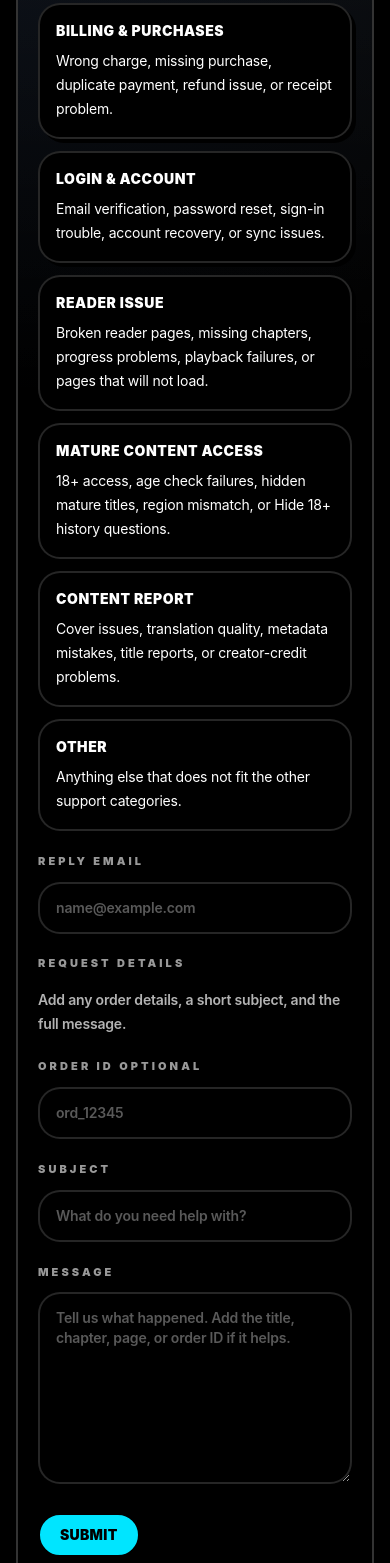
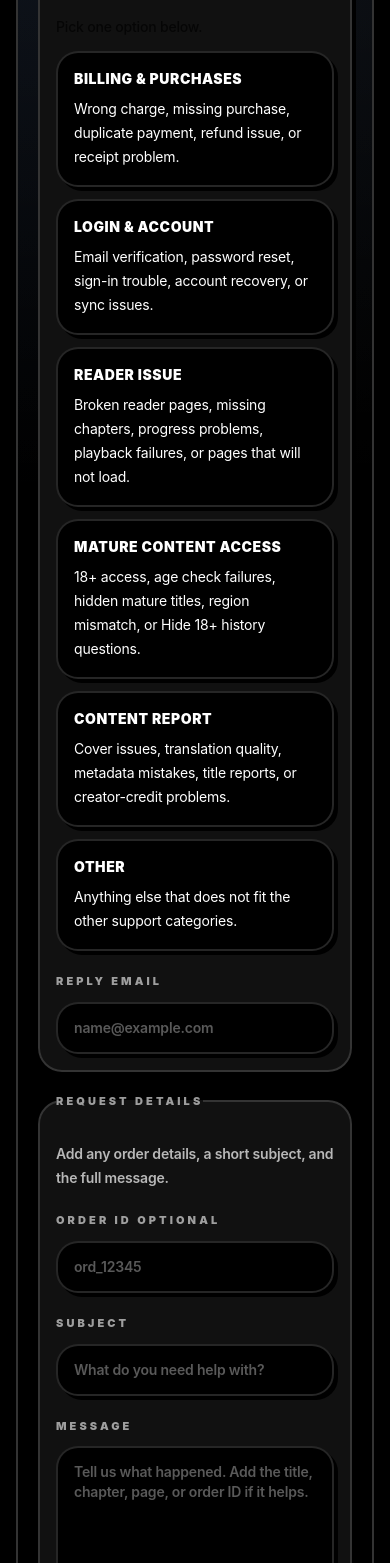
Before and after one commit to zhanyissdsinggg/comics, a Next.js app in the folder frontend/: page /support in a window 390 px wide. Shown: the part 1224-2787 px from the top of the page. Built offline with nearby package versions, Linux system fonts and the light colour scheme; no server answers.

Commit message:
Polish support and creators accessibility

```diff
--- a/frontend/components/creators/CreatorsHubPage.jsx
+++ b/frontend/components/creators/CreatorsHubPage.jsx
@@ -209,6 +209,9 @@ function CreatorCard({ creator }) {
   );
 }
 
+const creatorFilterChipClass =
+  "rounded-full border-2 px-4 py-2 text-sm font-black uppercase tracking-[0.04em] shadow-[3px_3px_0px_0px_rgba(0,0,0,1)] transition-transform duration-150";
+
 function CreatorsHubSkeleton() {
   return (
     <main className="min-h-screen overflow-hidden bg-black text-white">
@@ -352,8 +355,8 @@ export default function CreatorsHubPage({
 
   const filterButtonClass = (active) =>
     active
-      ? "rounded-full border-2 border-black bg-[#FFE500] px-4 py-2 text-sm font-black uppercase tracking-[0.04em] text-black shadow-[3px_3px_0px_0px_rgba(0,0,0,1)]"
-      : "rounded-full border-2 border-white/15 bg-black px-4 py-2 text-sm font-black uppercase tracking-[0.04em] text-white shadow-[3px_3px_0px_0px_rgba(0,0,0,1)] transition-transform duration-150 hover:translate-x-0.5 hover:translate-y-0.5 hover:border-white/30";
+      ? `${creatorFilterChipClass} border-black bg-[#FFE500] text-black`
+      : `${creatorFilterChipClass} border-white/15 bg-black text-white hover:translate-x-0.5 hover:translate-y-0.5 hover:border-white/30`;
 
   if (loading) {
     return <CreatorsHubSkeleton />;
@@ -446,6 +449,7 @@ export default function CreatorsHubPage({
               <div
                 role="group"
                 aria-label="Creator type filters"
+                aria-controls="creator-results-grid"
                 className="flex flex-wrap gap-2"
               >
                 {roleFilters.map((item) => (
@@ -453,6 +457,7 @@ export default function CreatorsHubPage({
                     key={item.id}
                     type="button"
                     onClick={() => setActiveRole(item.id)}
+                    aria-pressed={activeRole === item.id}
                     className={filterButtonClass(activeRole === item.id)}
                   >
                     {item.label}
@@ -470,11 +475,13 @@ export default function CreatorsHubPage({
               <div
                 role="group"
                 aria-label="Creator genre filters"
+                aria-controls="creator-results-grid"
                 className="flex flex-wrap gap-2"
               >
                 <button
                   type="button"
                   onClick={() => setActiveGenre("All")}
+                  aria-pressed={activeGenre === "All"}
                   className={filterButtonClass(activeGenre === "All")}
                 >
                   All
@@ -484,6 +491,7 @@ export default function CreatorsHubPage({
                     key={genre}
                     type="button"
                     onClick={() => setActiveGenre(genre)}
+                    aria-pressed={activeGenre === genre}
                     className={filterButtonClass(activeGenre === genre)}
                   >
                     {genre}
@@ -544,7 +552,10 @@ export default function CreatorsHubPage({
               </p>
             </div>
 
-            <div className="grid gap-4 md:grid-cols-2 xl:grid-cols-3">
+            <div
+              id="creator-results-grid"
+              className="grid gap-4 md:grid-cols-2 xl:grid-cols-3"
+            >
               {filteredCreators.map((creator) => (
                 <CreatorCard key={creator.slug} creator={creator} />
               ))}
--- a/frontend/components/support/SupportPage.jsx
+++ b/frontend/components/support/SupportPage.jsx
@@ -360,6 +360,8 @@ export default function SupportPage() {
   const primaryButtonClass = `${storefrontPrimaryButtonClass} disabled:cursor-not-allowed disabled:opacity-60`;
   const topicCardClass =
     "rounded-[22px] border-2 bg-black p-4 text-left shadow-[4px_4px_0px_0px_rgba(0,0,0,1)] transition-transform duration-150 hover:translate-x-0.5 hover:translate-y-0.5";
+  const supportSectionCardClass =
+    "rounded-[24px] border-2 border-white/15 bg-[#111111] p-4 shadow-[4px_4px_0px_0px_rgba(0,0,0,1)]";
   const supportHeroStats = [
     {
       label: "Replies",
@@ -494,7 +496,7 @@ export default function SupportPage() {
                 ) : null}
 
                 <fieldset
-                  className="space-y-4"
+                  className={`space-y-4 ${supportSectionCardClass}`}
                   aria-describedby="support-issue-details-copy"
                 >
                   <legend className={fieldLabelClass}>Issue details</legend>
@@ -506,19 +508,30 @@ export default function SupportPage() {
                   </p>
                   <div className="grid gap-4 sm:grid-cols-2">
                     <div className="sm:col-span-2">
+                      <div className="space-y-2">
                         <span className={fieldLabelClass}>Issue type</span>
+                        <p className="text-sm font-medium leading-6 text-white/62">
+                          Pick one option below.
+                        </p>
+                      </div>
                       <div
                         id="support-topic"
                         role="radiogroup"
                         aria-label="Issue type"
+                        aria-describedby="support-topic-help"
                         className="mt-3 grid gap-3 sm:grid-cols-2 xl:grid-cols-3"
                       >
+                        <p id="support-topic-help" className="sr-only">
+                          Choose one support topic. Each option includes a short description.
+                        </p>
+                        <ul className="contents">
                           {SUPPORT_TOPICS.map((preset) => {
                             const active = activeTopic === preset.id;
+                            const descriptionId = `support-topic-description-${preset.id}`;
                             return (
+                              <li key={preset.id} className="list-none">
                                 <label
-                              key={preset.id}
-                              className={`${topicCardClass} ${
+                                  className={`${topicCardClass} block ${
                                     active
                                       ? "border-[#00E5FF] text-white"
                                       : "border-white/15 text-white/72 hover:border-white/30"
@@ -529,6 +542,7 @@ export default function SupportPage() {
                                     name="support-topic"
                                     value={preset.id}
                                     checked={active}
+                                    aria-describedby={descriptionId}
                                     onChange={(event) => {
                                       const nextPreset = getSupportTopicPreset(
                                         event.target.value,
@@ -555,12 +569,17 @@ export default function SupportPage() {
                                   <span className="block text-sm font-black uppercase tracking-[0.04em] text-white">
                                     {preset.title}
                                   </span>
-                              <span className="mt-2 block text-sm leading-6 text-inherit">
+                                  <span
+                                    id={descriptionId}
+                                    className="mt-2 block text-sm leading-6 text-inherit"
+                                  >
                                     {preset.description}
                                   </span>
                                 </label>
+                              </li>
                             );
                           })}
+                        </ul>
                       </div>
                     </div>
 
@@ -582,7 +601,7 @@ export default function SupportPage() {
                 </fieldset>
 
                 <fieldset
-                  className="space-y-4"
+                  className={`space-y-4 ${supportSectionCardClass}`}
                   aria-describedby="support-request-details-copy"
                 >
                   <legend className={fieldLabelClass}>Request details</legend>
@@ -638,8 +657,10 @@ export default function SupportPage() {
                   </div>
                 </fieldset>
 
-                <div className="space-y-3">
-                  <div className="flex flex-wrap items-center gap-3">
+                <div className="space-y-4">
+                  <div
+                    className={`${supportSectionCardClass} flex flex-wrap items-center gap-3`}
+                  >
                     <button
                       type="submit"
                       disabled={submitting}
@@ -648,9 +669,12 @@ export default function SupportPage() {
                       {submitting ? "Sending..." : "Submit"}
                     </button>
                   </div>
-                  <div className="border-t-2 border-white/10 pt-3">
+                  <div className={supportSectionCardClass}>
                     <p className="text-[11px] font-black uppercase tracking-[0.24em] text-white/60">
                       Email backup
+                    </p>
+                    <p className="mt-2 text-sm font-medium leading-6 text-white/70">
+                      If the form is unavailable, use your email app instead.
                     </p>
                     <a
                       href={supportMailtoHref}
```
Also changed, not shown: 1 other file (tests, documents, lock files or other folders). Lines whose indentation alone changed are shown as unchanged.
